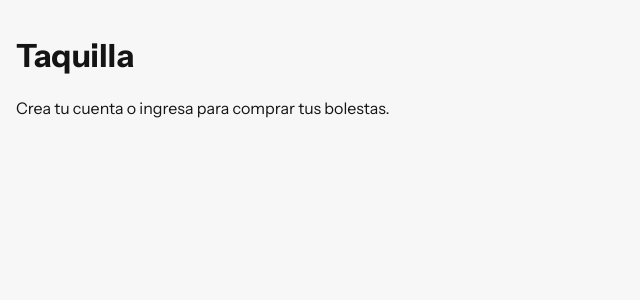
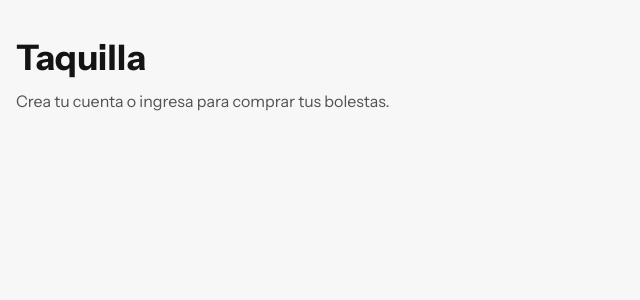
Before and after one commit to naticasta777-ai/my-first-react-app, a React (Vite) app: page / in a window 1280 px wide. Shown: the top 300 px of the page, without its empty margins (0-640 px from the left). Built offline with nearby package versions, Linux system fonts and the light colour scheme.

Commit message:
feat: Stylese complement

```diff
--- a/src/App.css
+++ b/src/App.css
@@ -6,5 +6,23 @@
 
 .pagina-encabezado h1 {
     margin: 0 0 0.25rem;
-    font-size: clamp(1.75rem, 1.4rem, 2.5);
+    font-size: clamp(1.75rem, 1.4rem + 1vw, 2.5rem);
 }
+
+.pagina-encabezado p {
+    margin: 0;
+    color: var(--color-texto-suave);
+}
+
+.pagina-formularios {
+    display:grid;
+    gap: 1.5rem;
+    margin-top: 2rem;
+}
+
+@media (min-width: 48rem){
+    .pagina-formularios {
+        grid-template-columns: repeat(auto-fit, minmax(20rem, 1fr));
+        align-items:start;
+    }
+}
```
